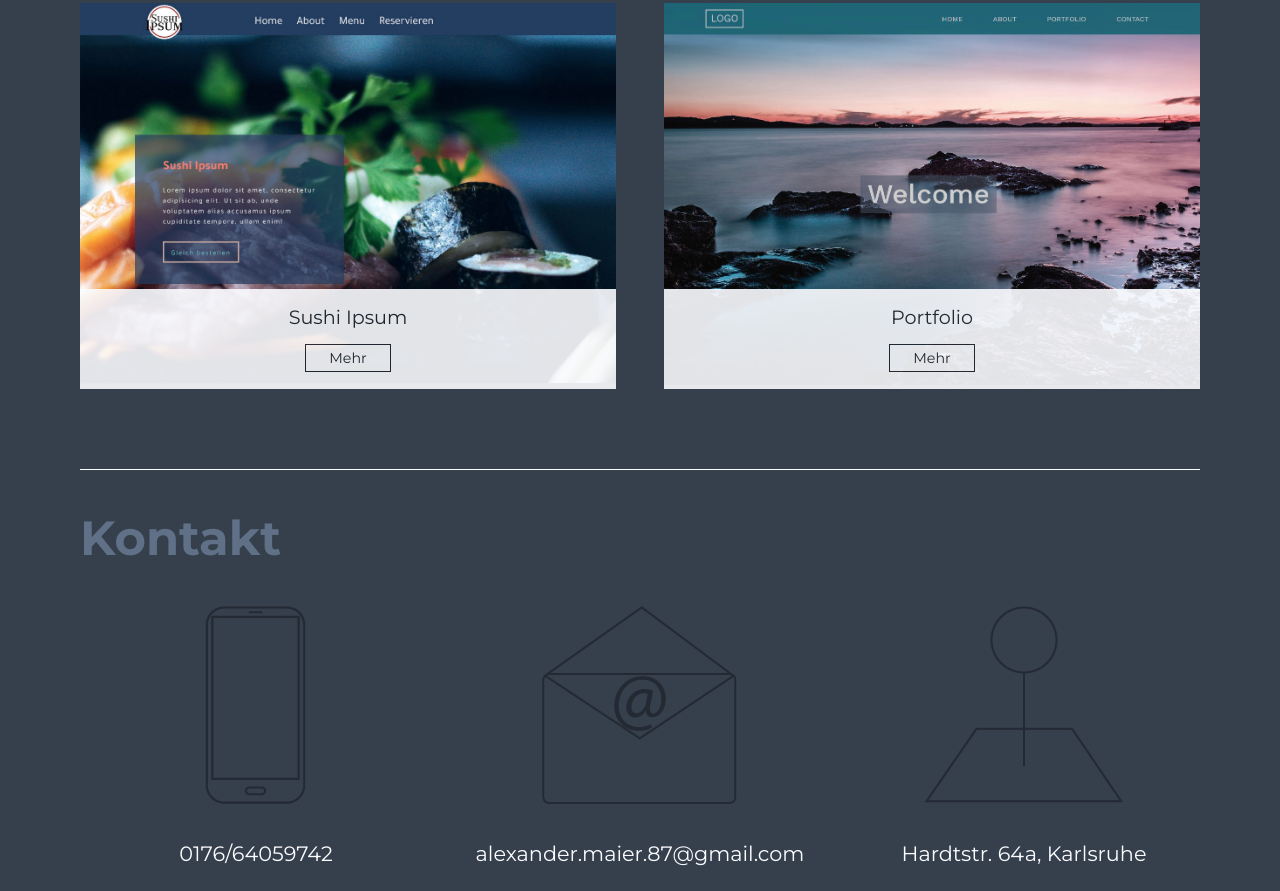
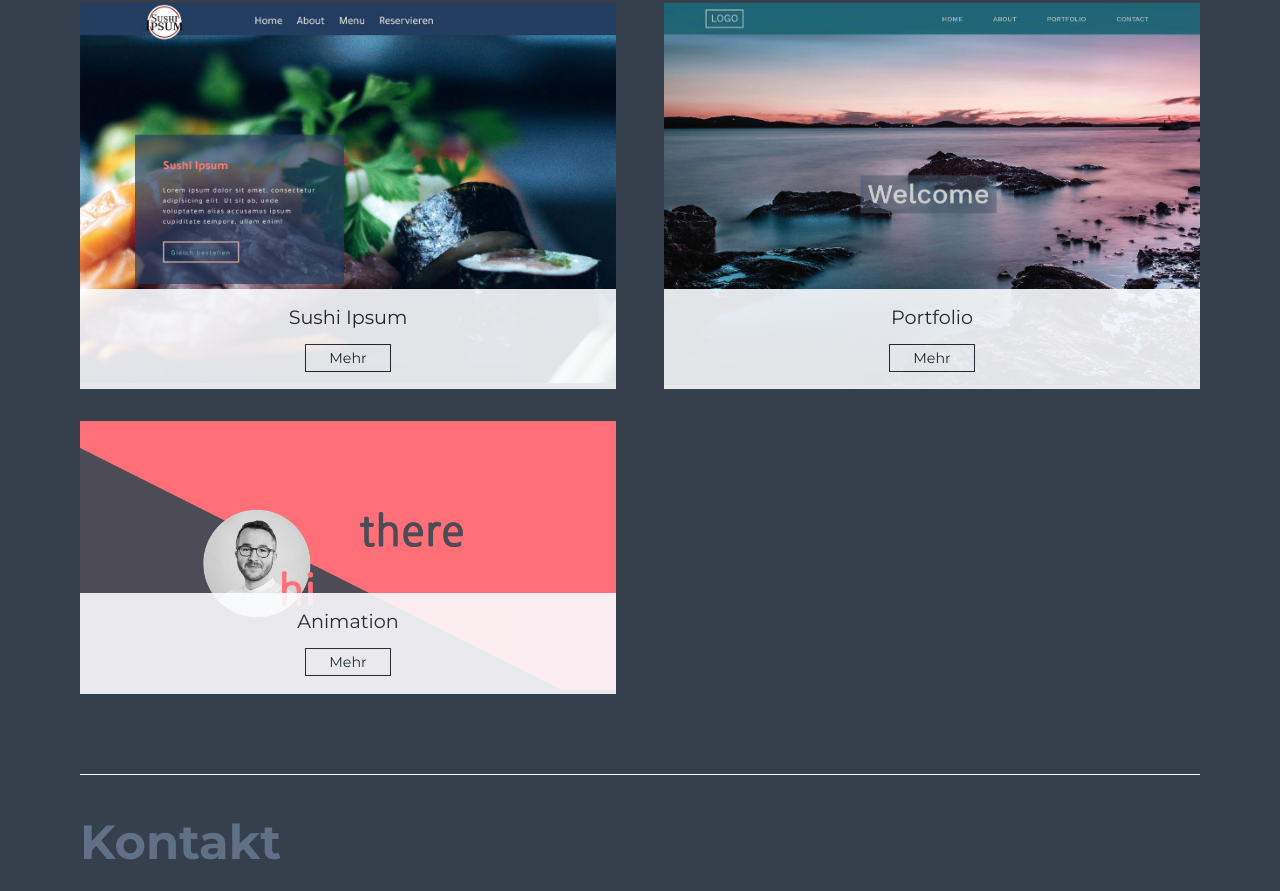
Before and after one commit to cawasta/portfolio, a plain HTML site: page index.html in a window 1280 px wide. Shown: the part 1338-2229 px from the top of the page. Drawn offline with Linux system fonts and the light colour scheme.

Commit message:
added one more site and changed text

```diff
--- a/index.html
+++ b/index.html
@@ -37,7 +37,7 @@
             Hallo,<br> ich bin Alexander Maier, 32 Jahre alt und lebe in Karlsruhe. Hiermit möchte ich mich in Ihrem Unternehmen als Web-Designer bewerben.
           </p>
           <p>
-            Weiter unten sind zwei Projekte verlinkt deren Design ich mit <a href="https://www.figma.com/ " target="_blank">Figma</a> konzipiert und mit HTML, CSS, SASS und  jQuery umgesetzt, und anschließend auf GitHub Pages veröffentlicht habe.
+            Weiter unten sind drei Projekte verlinkt deren Design ich mit <a href="https://www.figma.com/ " target="_blank">Figma</a> konzipiert und mit HTML, CSS, SASS, jQuery und JavaScript umgesetzt und anschließend auf GitHub Pages veröffentlicht habe.
           </p>
         </div>
       </div>
@@ -65,6 +65,15 @@
           <figcaption class="portfolio-description">
             <p>Portfolio</p>
             <a href="https://cawasta.github.io/port_old/" class="portfolio-button" target="_blank">Mehr</a>
+          </figcaption>
+        </figure>
+
+        <!-- portfolio item 03 -->
+        <figure class="portfolio-item">
+          <img src="img/animation-portfolio.png" alt="Portfolio Bild">
+          <figcaption class="portfolio-description">
+            <p>Animation</p>
+            <a href="https://cawasta.github.io/animation-port/" class="portfolio-button" target="_blank">Mehr</a>
           </figcaption>
         </figure>
       </div>
--- a/scss/style.scss
+++ b/scss/style.scss
@@ -138,6 +138,7 @@ body {
     display: grid;
     grid-template-columns: 1fr 1fr;
     grid-column-gap: 3em;
+    grid-row-gap: 2em;
   }
 
   & .container {
```
Also changed, not shown: css/style.css, img/animation-portfolio.png (added), 1 other file.
